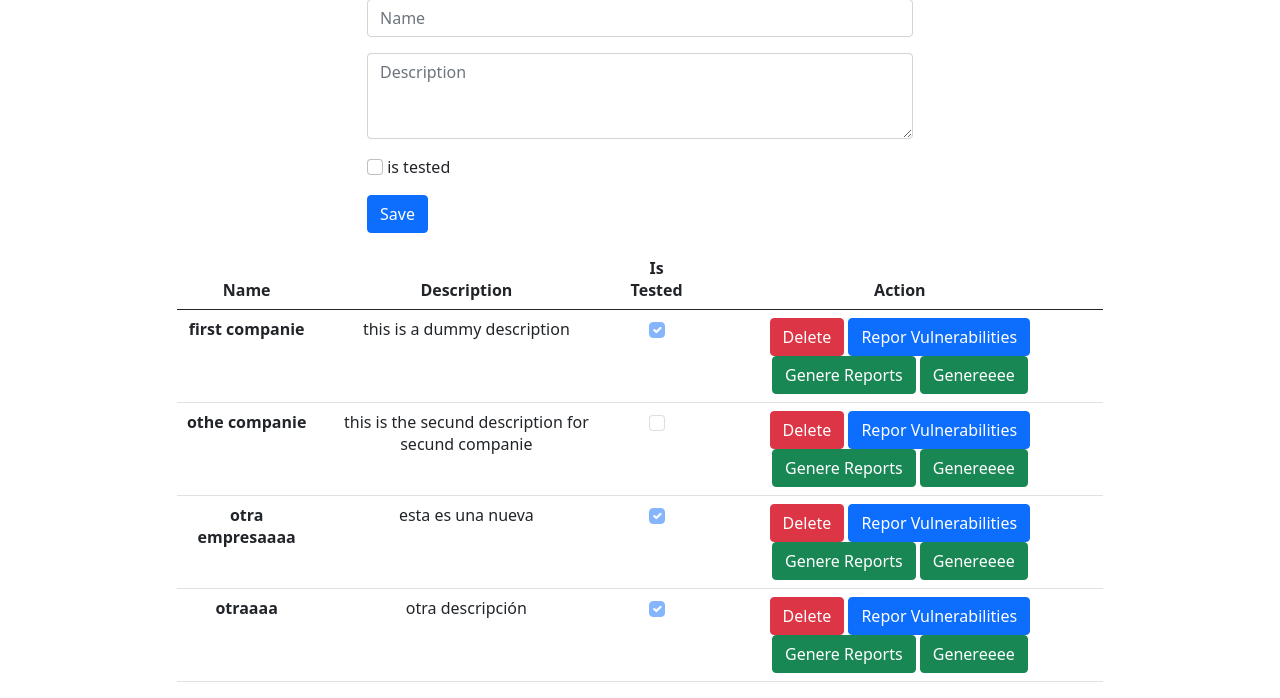
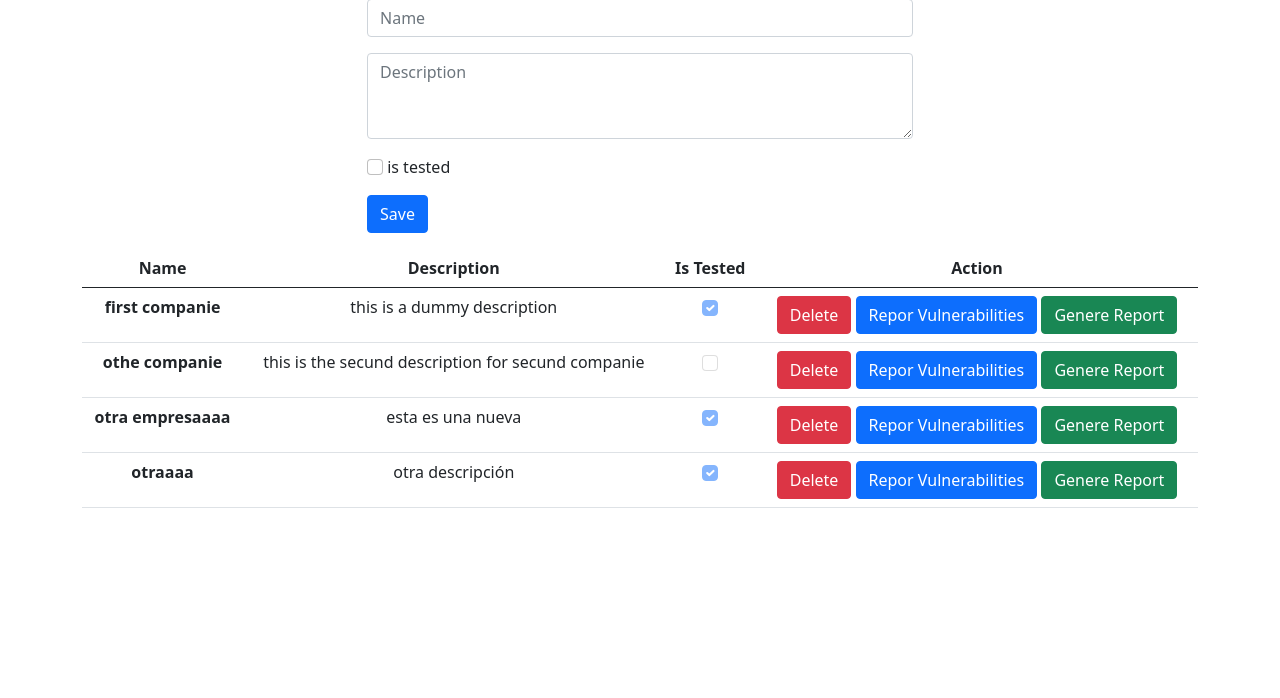
Before and after one commit to ele-vit/informe, a Django app: page /companie/create/ in a window 1280 px wide. Shown: the part 161-859 px from the top of the page. After the commit the page ends 669 px from the top, so only its background shows below. Run offline with Django 4.2, Linux system fonts and the light colour scheme; a user stored in the database is signed in; data comes from the database, SQL or seed files in the repository; some libraries are stand-ins or nearby versions.

Commit message:
clean and solve problem of report

```diff
--- a/authentication/templates/create_companie.html
+++ b/authentication/templates/create_companie.html
@@ -28,7 +28,7 @@
             </form>
         </div>
         {% if companies %}
-        <div class="col-md-10">
+        <div class="col-md-12">
             <table class="table table-ligth text-center">
                 <thead>
                     <tr>
@@ -55,8 +55,7 @@
                             <a class="btn btn-danger" href="/companie/{{c.id}}/delete" role="button">Delete</a>
                             <a class="btn btn-primary" href="/companie/{{c.id}}/" role="button">Repor
                                 Vulnerabilities</a>
-                            <a class="btn btn-success" href="/general_report_by_companie/{{c.id}}" role="button">Genere Reports</a>
-                            <a class="btn btn-success" href="/re/{{c.id}}" role="button">Genereeee</a>
+                            <a class="btn btn-success" href="/report/{{c.id}}" role="button">Genere Report</a>
                         </td>
                     </tr>
                     {% endfor %}
--- a/authentication/views.py
+++ b/authentication/views.py
@@ -15,17 +15,14 @@ from .models import ReportVulnerability
 from .forms import CompanieForm
 from .forms import ResportVulnForm
 from .utils.enums.level import Level
-import os
-import tempfile
 import pygal
 import json
-from weasyprint import HTML
 from pygal.style import Style
-
 from xhtml2pdf import pisa
 import io
 import cairosvg
 import base64
+
 
 def home(request):
     companie = Companie.objects.filter(created_by=request.user)
@@ -184,60 +181,6 @@ def delete_vul(request, vuln_id):
         return HttpResponseRedirect('/companie'+'/'+str(vuln.companie.id)+'/')
 
 
-def general_report_by_companie(request, companie_id):
-    vulns = ReportVulnerability.objects.filter(companie=companie_id)
-    companie = Companie.objects.get(id=companie_id)
-    template = get_template('pdf_report.html')
-
-    custom_style = Style(
-        colors=('#0343df', '#e50000', '#ffff14', '#929591'),
-        font_family='DejaVu Sans',
-        background='transparent',
-        label_font_size=14,
-    )
-
-    # Set up the bar plot, ready for data
-    chart = pygal.Bar(
-        title=f"{companie.name} Results",
-        style=custom_style,
-        y_title='Number of vulnerabilities',
-        width=900,
-        x_label_rotation=270,
-    )
-
-    # Agrega datos al gráfico
-    for i in list(Vulnerability):
-        c = ReportVulnerability.objects.filter(
-            companie=companie_id,
-            vulnerability=i.value).count()
-        chart.add(i.value, c)
-
-    # Renderiza el gráfico como SVG
-    svg = chart.render().decode('utf-8')
-
-    html = template.render(
-        {'vulns': vulns, 'username': request.user.username, 'chart_svg': svg})
-
-    # Create a temporary file to store the PDF
-    pdf_file = tempfile.NamedTemporaryFile(delete=False)
-
-    # Generate the PDF using weasyprint
-    HTML(string=html).write_pdf(pdf_file)
-
-    # Close the temporary file
-    pdf_file.close()
-
-    # Create a response with the PDF file
-    response = FileResponse(open(pdf_file.name, 'rb'),
-                            content_type='application/pdf')
-    response['Content-Disposition'] = 'attachment; filename="output.pdf"'
-
-    # Delete the temporary file
-    os.unlink(pdf_file.name)
-
-    return response
-
-
 def gen_pdf(request, companie_id):
     vulns = ReportVulnerability.objects.filter(companie=companie_id)
     companie = Companie.objects.get(id=companie_id)
@@ -268,13 +211,11 @@ def gen_pdf(request, companie_id):
 
     # Renderiza el gráfico como SVG
     svg = chart.render().decode('utf-8')
-    # svg = svg.replace(':not(.web)', ":not('web')")
-
-
     png_data = cairosvg.svg2png(bytestring=svg)
     png = io.BytesIO(png_data)
     template = get_template('pdf_report.html')
-    context = {'vulns': vulns, 'username': request.user.username, 'chart_svg':base64.b64encode(png.getvalue()).decode()}
+    context = {'vulns': vulns, 'username': request.user.username,
+               'chart_svg': base64.b64encode(png.getvalue()).decode()}
 
     html = template.render(context)
     response = HttpResponse(content_type='application/pdf')
--- a/baseapp/urls.py
+++ b/baseapp/urls.py
@@ -31,6 +31,5 @@ urlpatterns = [
     path('companie/<int:companie_id>/', views.detail_companie, name='detail_companie'),
     path('vuln/create/', views.create_vul, name='create_vul'),
     path('vuln/<int:vuln_id>/delete', views.delete_vul, name='delete_vul'),
-    path('general_report_by_companie/<int:companie_id>', views.general_report_by_companie, name='g_report_c'),
-    path('re/<int:companie_id>', views.gen_pdf, name='re')
+    path('report/<int:companie_id>', views.gen_pdf, name='re')
 ]
--- a/requirements.txt
+++ b/requirements.txt
@@ -49,7 +49,6 @@ typing_extensions==4.6.1
 tzlocal==5.0.1
 uritools==4.0.1
 urllib3==2.0.2
-weasyprint==59.0
 webencodings==0.5.1
 whitenoise==6.4.0
 xhtml2pdf==0.2.11
```
